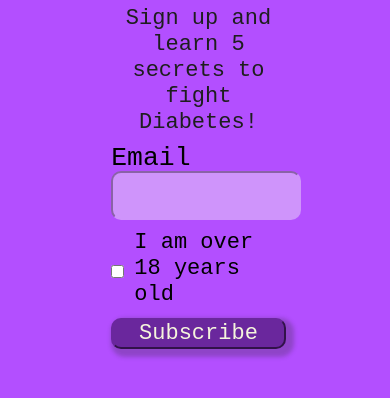
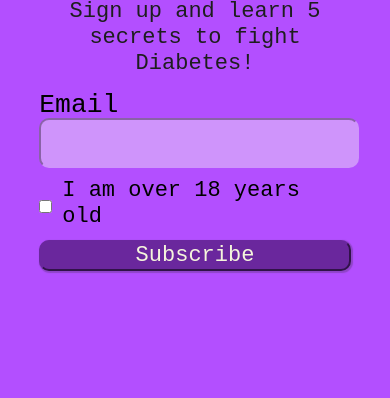
Before and after one commit to verica-ITMD362/Lab3, a plain HTML site: page index.html in a window 390 px wide. Shown: the part 206-604 px from the top of the page. Drawn offline with nearby package versions, Linux system fonts and the light colour scheme.

Commit message:
email text/mobile

```diff
--- a/css/style.css
+++ b/css/style.css
@@ -36,6 +36,8 @@ p {
 #input-email input {
     background-color: rgb(207, 148, 251);
     border-color: rgb(207, 148, 251);
+    color: #1e1e1e;
+    font-weight: normal;
 }
 
 #input-email label {
@@ -71,3 +73,18 @@ p {
     font-family: "Roboto Mono", monospace, sans-serif;
     text-align: center;
 }
+
+@media only screen and (max-width: 575px) {
+    body {
+        margin: 2%;
+    }
+
+    #content {
+        width: 100%;
+    }
+
+    #submit {
+        box-shadow: 1px 1px 1px 1px rgba(39, 39, 39, 0.253);
+    }
+
+}
```
